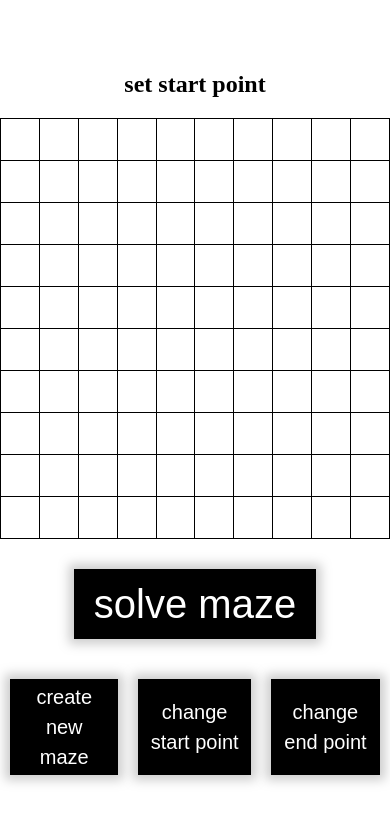
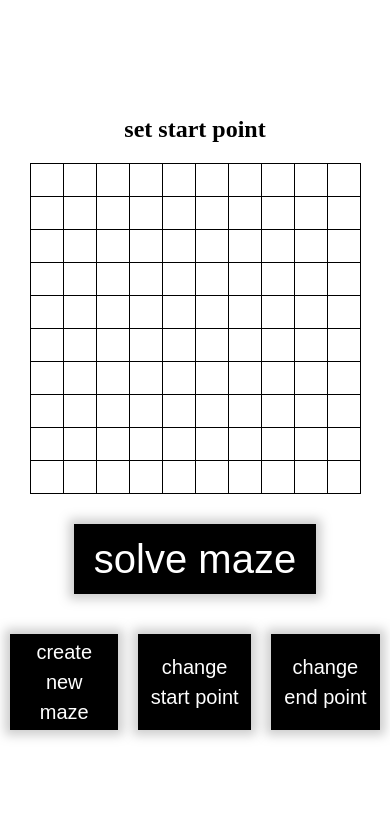
Before and after one commit to cbsa100/maze-solver, a plain HTML site: page index.html in a window 390 px wide. Drawn offline with Linux system fonts and the light colour scheme.

Commit message:
mobile cell width

```diff
--- a/styles.css
+++ b/styles.css
@@ -15,8 +15,8 @@ table {
   border-collapse: collapse;
 }
 td {
-  width: 10vw;
-  height: 10vw;
+  width: 30px;
+  height: 30px;
   text-align: center;
   font-size: 16px;
 }
```
